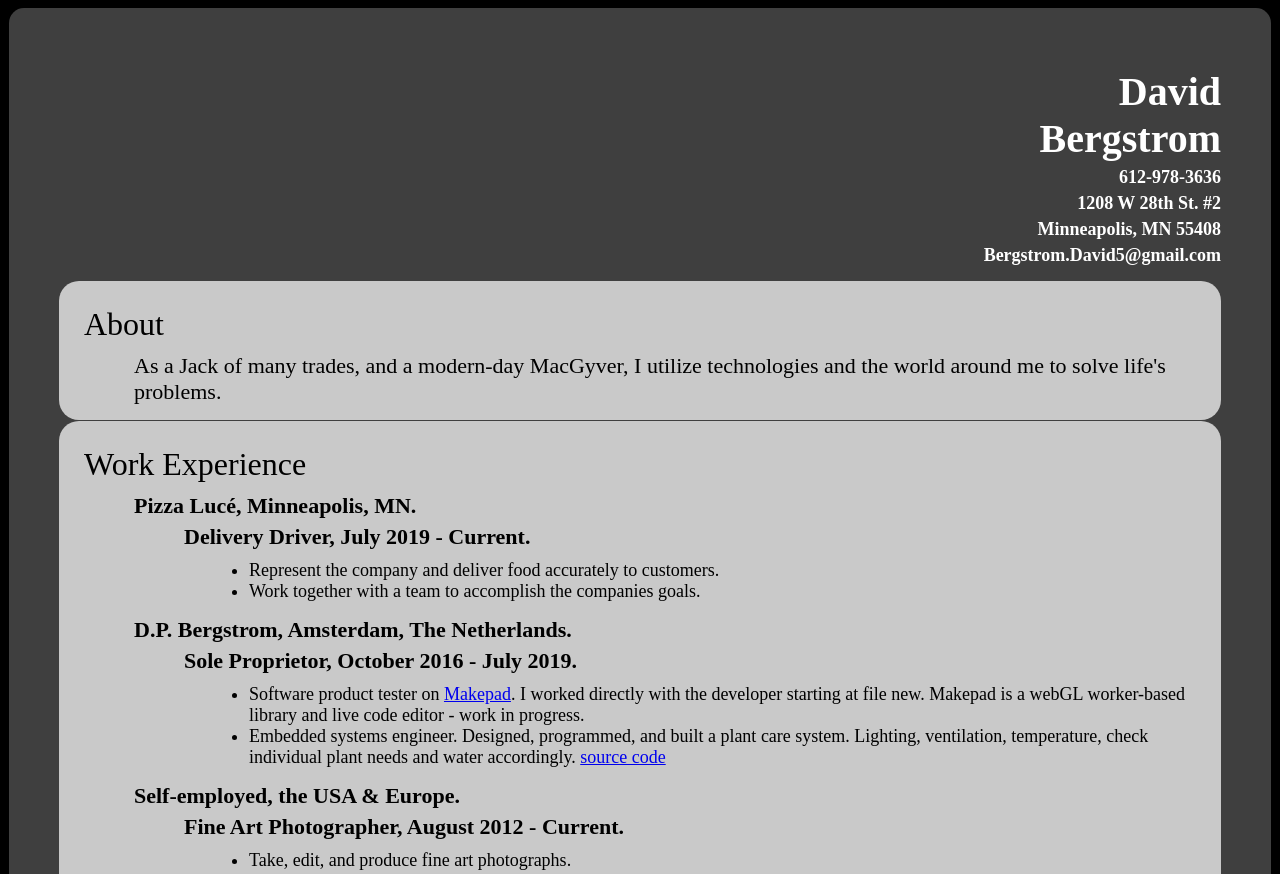
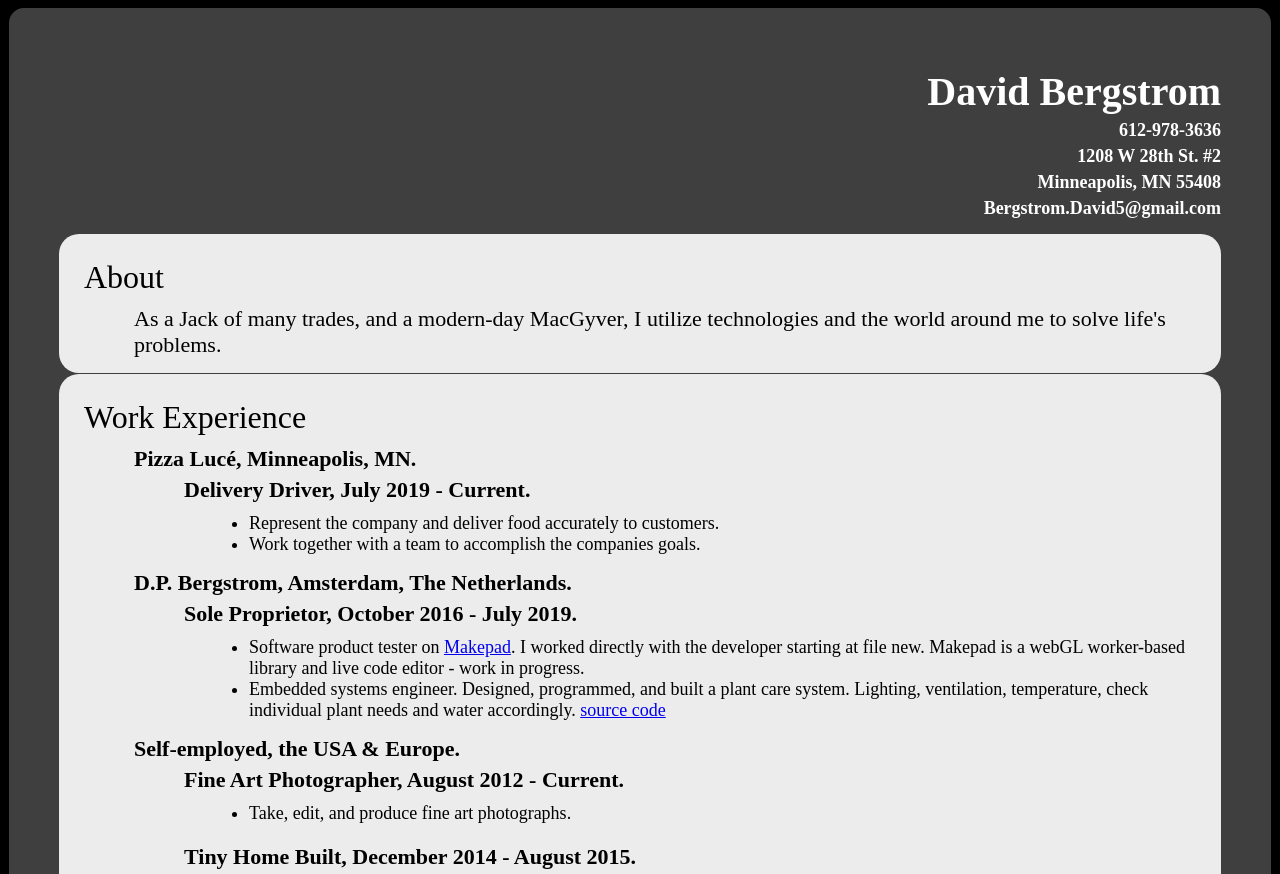
Before and after one commit to dpbpd/Resume, a website: page index.html in a window 1280 px wide. Shown: the top 874 px of the page. Drawn offline with Linux system fonts and the light colour scheme.

Commit message:
color change

```diff
--- a/index.html
+++ b/index.html
@@ -11,8 +11,7 @@
 	<body>
 		<div id="container">
 			<div id="content-contact">
-				<h1>David</h1>
-				<h1>Bergstrom</h1>
+				<h1>David Bergstrom</h1>
 				<h2>612-978-3636</h2>
 				<h2>1208 W 28th St. #2</h2>
 				<h2>Minneapolis, MN 55408</h2>
--- a/public/style.css
+++ b/public/style.css
@@ -39,28 +39,28 @@ ul {
 	margin-bottom: 1px;
 	padding: 25px 25px 25px 25px;
 	border-radius: 20px;
-	background-color: rgb(201, 201, 201);
+	background-color: rgb(236, 236, 236);
 }
 #content-work {
 	font-size: 32px;
 	margin-bottom: 1px;
 	padding: 25px 25px 25px 25px;
 	border-radius: 20px;
-	background-color: rgb(201, 201, 201);
+	background-color: rgb(236, 236, 236);
 }
 #content-education {
 	font-size: 32px;
 	margin-bottom: 1px;
 	padding: 25px 25px 25px 25px;
 	border-radius: 20px;
-	background-color: rgb(201, 201, 201);
+	background-color: rgb(236, 236, 236);
 }
 #content-hobbies {
 	font-size: 32px;
 	margin-bottom: 1px;
 	padding: 25px 25px 25px 25px;
 	border-radius: 20px;
-	background-color: rgb(201, 201, 201);
+	background-color: rgb(236, 236, 236);
 }
 
 h1 {
```
